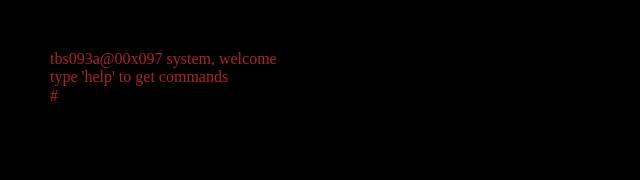
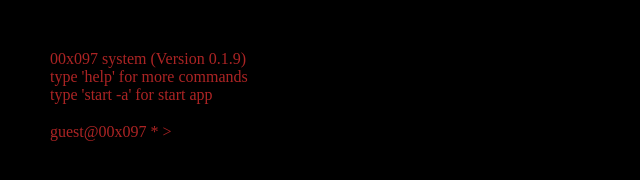
Before and after one commit to TBS093A/music-service-frontend, a Gatsby site: page /index/indexConsole/indexConsole in a window 1280 px wide. Shown: the whole page, without its empty margins (0-640 px from the left). Built offline with nearby package versions, Linux system fonts and the light colour scheme; Gatsby itself is replaced by a stand-in of ours.

Commit message:
upgrade commands & console

```diff
--- a/src/pages/index/indexConsole/commands.js
+++ b/src/pages/index/indexConsole/commands.js
@@ -1,11 +1,12 @@
 import React from 'react'
 
 const help = () => {
-    return "register            - register user by form \n"
-            + "login               - login user by form \n"
-            + "logout              - logout user \n"
-            + "start               - start command \n"
-            + "    -a --app        - app flag - start music service app \n"
+    return    "register                                            - register user by form \n"
+            + "login                                               - login user by form \n"
+            + "logout                                              - logout user \n"
+            + "start                                               - start command \n"
+            + "    -a      --app                                   - app flag - start music service app \n"
+            + "clean                                               - clean screen \n"
 }
 
 const register = () => {
@@ -41,11 +42,8 @@ const startApp = () => {
 }
 
 const undefined = (command) => {
-    return (
-        <div>
-            command '{command}' is undefined
-        </div>
-    )
+    return 'command "'+ command + '" is undefined\n'
+         + '        type "help" for more commands\n'
 }
 
 export default {
--- a/src/pages/index/indexConsole/indexConsole.js
+++ b/src/pages/index/indexConsole/indexConsole.js
@@ -22,26 +22,35 @@ const IndexConsole = () => {
 
     const consoleInput = React.createRef()
 
+    let consoleUser = 'guest@00x097 * >  '
+
     const detectCommand = (event) => {
         event.preventDefault()
-        setConsoleHistory( '# ' + consoleInput.current.value + '\n')
-        if (consoleInput.current.value === 'help')
-            setConsoleHistory( commands.help() )
-            console.log(consoleHistory)
+        let inputValue = consoleInput.current.value
+        consoleUser += inputValue + '\n'
+        if ( inputValue === 'help' )
+            setConsoleHistory( consoleHistory + consoleUser + commands.help() )
+        else if ( inputValue === 'clean' )
+            setConsoleHistory( '' )
+        else
+            setConsoleHistory( consoleHistory + consoleUser + commands.undefined(inputValue) )
+        consoleInput.current.value = ''
         activateInput()
     }
 
     return (
         <div id='consoleDiv' onClick={ activateInput }>
-            <div>
-                tbs093a@00x097 system, welcome <br />
-                type 'help' to get commands
+            <div id='consoleInfo'>
+                00x097 system (Version 0.1.9) <br />
+                type 'help' for more commands <br />
+                type 'start -a' for start app
+                <br /><br />
             </div>
             <pre id='consoleHistory'>
                     { consoleHistory }
             </pre>
             <form onSubmit={ detectCommand }>
-                #
+                guest@00x097 * >
                 <input
                     id='consoleInput'
                     ref={consoleInput}
```
